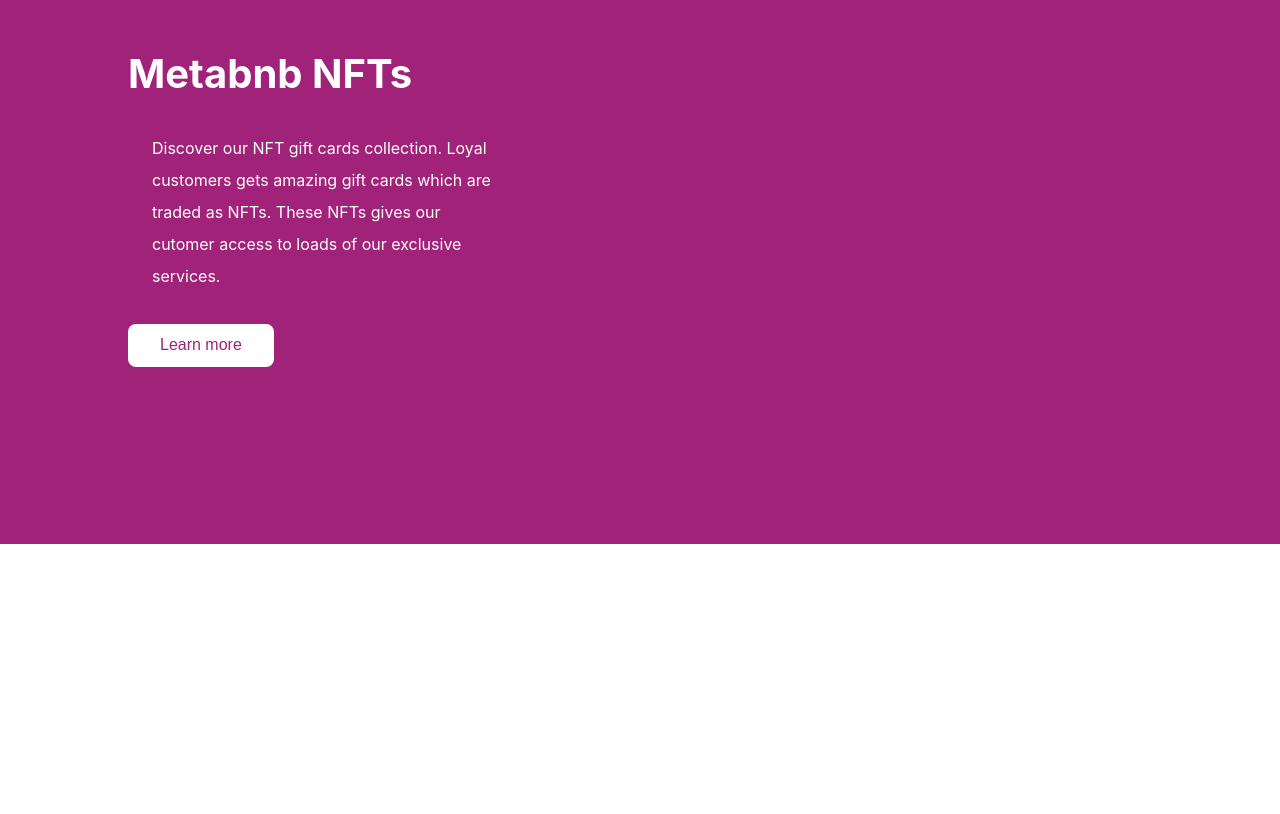
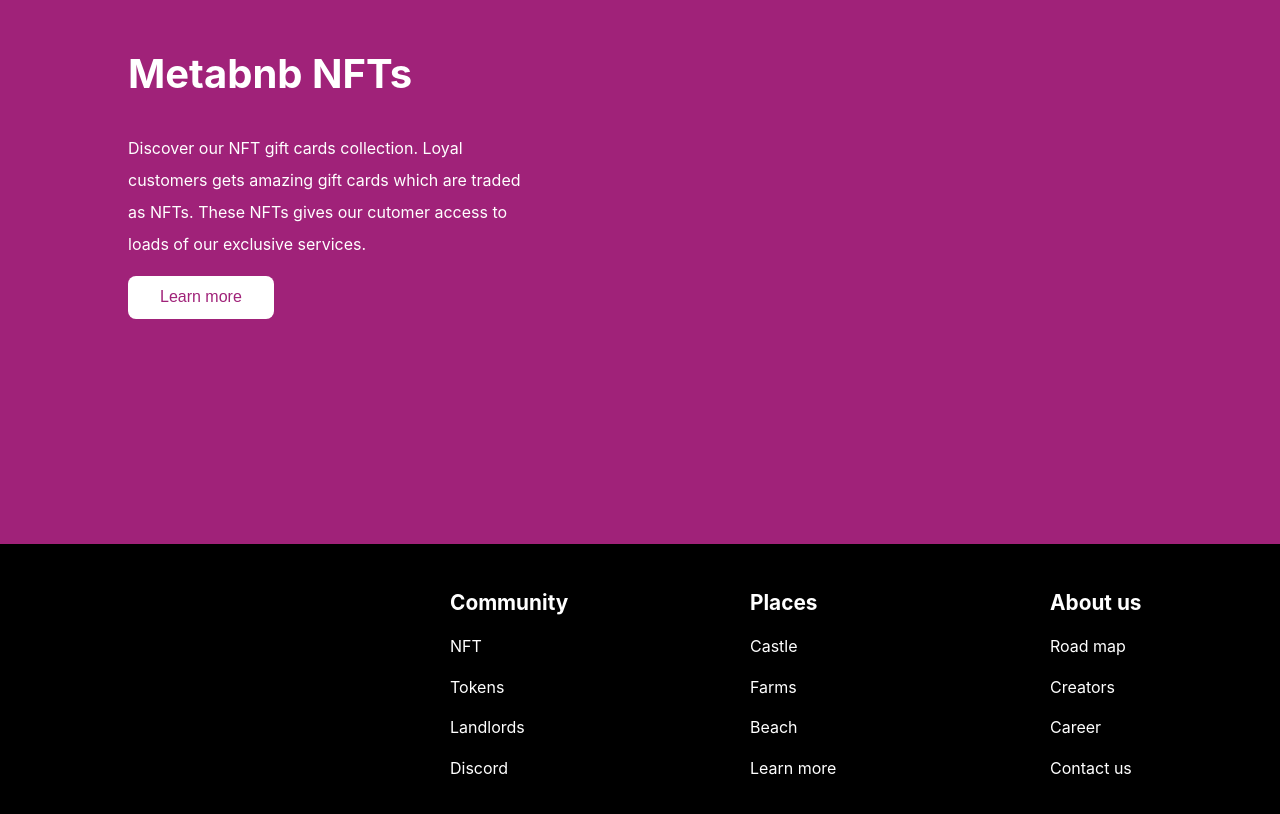
Before and after one commit to Paulzodak/zuri-metabnb, a React (Create React App) app: page / in a window 1280 px wide. Shown: the part 1920-2734 px from the top of the page. Before the commit the page ends 2464 px from the top, so only its background shows below. Built offline with nearby package versions, Linux system fonts and the light colour scheme.

Commit message:
feat : added Home page | -- some svg pictures are still not imported yet

```diff
--- /dev/null
+++ b/src/components/Home/Footer/Footer.js
@@ -0,0 +1,19 @@
+import React from "react";
+import classes from "./Footer.module.css";
+import List from "./List";
+const Footer = () => {
+  const community = ["NFT", "Tokens", "Landlords", "Discord"];
+  const places = ["Castle", "Farms", "Beach", "Learn more"];
+  const aboutUs = ["Road map", "Creators", "Career", "Contact us"];
+
+  return (
+    <footer className={classes.footer}>
+      <div className={classes.bordeer}></div>
+      <List name={"Community"} props={community} />
+      <List name={"Places"} props={places} />
+      <List name={"About us"} props={aboutUs} />
+    </footer>
+  );
+};
+
+export default Footer;
--- /dev/null
+++ b/src/components/Home/Footer/Footer.module.css
@@ -0,0 +1,20 @@
+.footer {
+  background-color: black;
+  height: 20rem;
+  display: grid;
+  grid-template-columns: 15rem 10rem 10rem 10rem;
+  justify-content: space-around;
+}
+.border {
+  border: 1px solid red;
+}
+.community {
+  color: white;
+  padding-top: 2rem;
+}
+.community > h1 {
+  font-size: 1.3rem;
+}
+.community > div {
+  margin-top: 1.3rem;
+}
--- /dev/null
+++ b/src/components/Home/Footer/List.jsx
@@ -0,0 +1,15 @@
+import React from "react";
+import classes from "./Footer.module.css";
+const List = ({ name, props }) => {
+  return (
+    <div className={`${classes.bordeer} ${classes.community}`}>
+      <h1>{name}</h1>
+
+      {props.map((item) => {
+        return <div>{item}</div>;
+      })}
+    </div>
+  );
+};
+
+export default List;
--- a/src/components/Home/SectionThree/SectionThree.module.css
+++ b/src/components/Home/SectionThree/SectionThree.module.css
@@ -15,6 +15,7 @@
 .container > div > p {
   color: white;
   line-height: 2rem;
+  margin: 0;
 }
 .container > div > button {
   margin-top: 1rem;
--- a/src/components/Modal.module.css
+++ b/src/components/Modal.module.css
@@ -28,7 +28,7 @@ p {
   right: 2rem;
 }
 .modal_content_container > img:hover {
-  transition: 300ms;
+  transition: 100ms;
   height: 1.6rem;
   width: 1.6rem;
 }
--- a/src/pages/Home/index.js
+++ b/src/pages/Home/index.js
@@ -5,6 +5,7 @@ import Subfooter from "../../components/Subfooter";
 import SectionTwo from "../../components/Home/SectionTwo/SectionTwo";
 import SectionThree from "../../components/Home/SectionThree/SectionThree";
 import Modal from "../../components/Modal";
+import Footer from "../../components/Home/Footer/Footer";
 const Index = () => {
   const [showModal, setShowModal] = useState(false);
   return (
@@ -15,6 +16,7 @@ const Index = () => {
       <SectionTwo />
       <SectionThree />
       <>{showModal ? <Modal setShowModal={setShowModal} /> : null}</>
+      <Footer />
     </>
   );
 };
```
